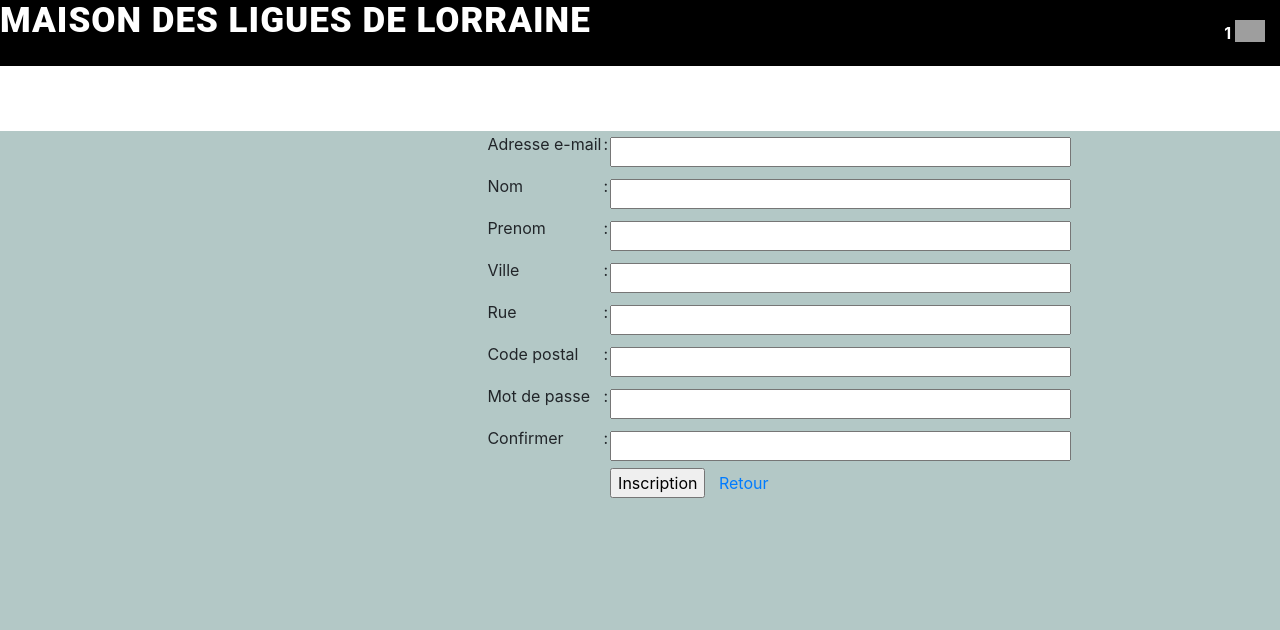
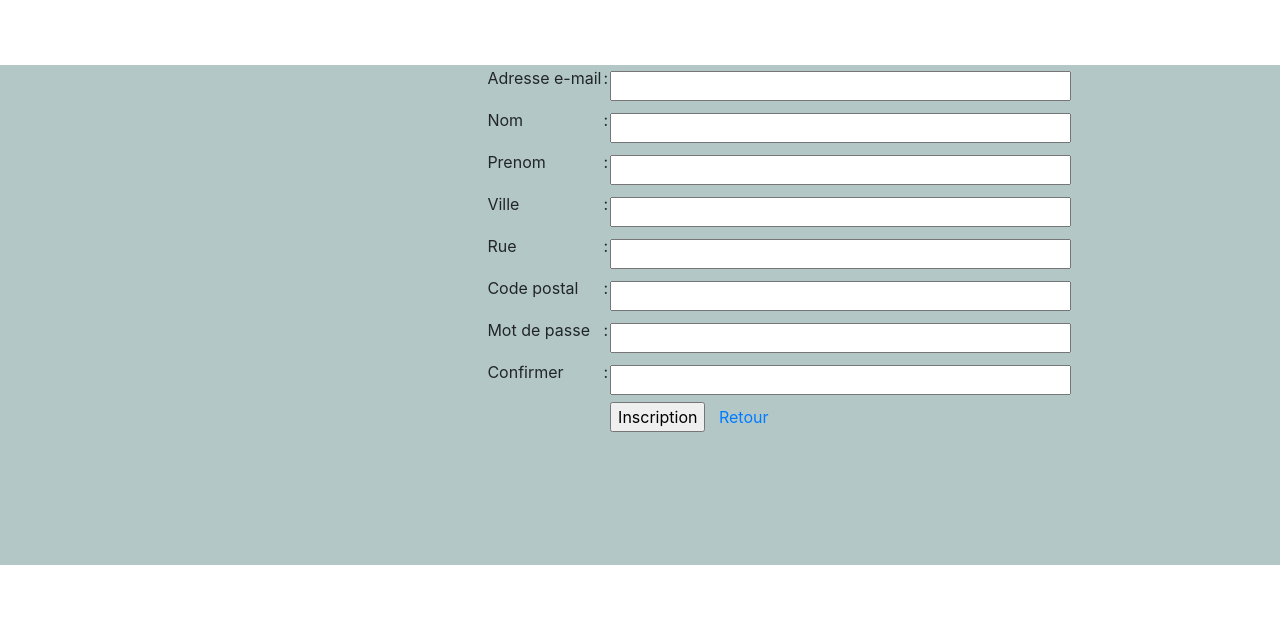
Before and after one commit to ConseillerDoriantation/M2L, a PHP site: page /inscription.php in a window 1280 px wide; the page is wider, and only the part inside the window is pictured. Shown: the top 630 px of that part. Run offline with PHP 8.4, Linux system fonts and the light colour scheme; the visitor is signed in with stand-in values (Sample User, id 1); some libraries are stand-ins or nearby versions; grey boxes are pictures that could not be loaded.

Commit message:
Update header.php

```diff
--- a/header.php
+++ b/header.php
@@ -2,13 +2,13 @@
 <?php
 	require("connexionBddID.php");
 	session_start();
-	if ($_SESSION['ok'] != "oui"){
+	if ($_SESSION['ok'] != "oui" && basename($_SERVER['PHP_SELF']) != "index.php" && basename($_SERVER['PHP_SELF']) != "inscription.php"){
 		header('Location: index.php');
 	}
 ?>
 
 <!DOCTYPE html>
-<html>
+<html lang='fr'>
 <head>
 	<title> M2L </title>
 
@@ -17,25 +17,29 @@
 	<link rel="stylesheet" media="screen" type="text/css" title="Design" href="style.css" />
 	<link rel="stylesheet" href="https://use.fontawesome.com/releases/v5.0.13/css/all.css" integrity="sha384-DNOHZ68U8hZfKXOrtjWvjxusGo9WQnrNx2sqG0tfsghAvtVlRW3tvkXWZh58N9jp" crossorigin="anonymous">
 	<link rel="stylesheet" href="https://stackpath.bootstrapcdn.com/bootstrap/4.1.3/css/bootstrap.min.css" integrity="sha384-MCw98/SFnGE8fJT3GXwEOngsV7Zt27NXFoaoApmYm81iuXoPkFOJwJ8ERdknLPMO" crossorigin="anonymous">
-
 </head>
-
-<div class="-">
-	<nav class="menu" role="navigation">
-		<div class="inner">
-
-			<div class="m-left">
-				<h1 class="logo">Maison des Ligues de Lorraine</h1>
-			</div>
-
-			<div class="m-right">
-				<div class="m-link">
-					<?php if(isset($_SESSION['ok'])){echo "<a href='".$_SESSION['typeIdentifiant']."' style='color:#FFFFFF ;'>".$_SESSION['connecte']."</a>";}?>
-					<?php if(isset($_SESSION['ok'])){echo "<a href ='deconnexion.php'><img src='deconnexion.png'></a>";}?>
-				</div>
-			</div>
-
+<?php
+	if (basename($_SERVER['PHP_SELF']) != "index.php" && basename($_SERVER['PHP_SELF']) != "inscription.php")
+	{
+	?>
+	<nav class="navbar navbar-expand-lg navbar-light bg-light">
+		<a class="navbar-brand" href="#">Maison des ligues de Lorraine</a>
+		<button class="navbar-toggler" type="button" data-toggle="collapse" data-target="#navbarText" aria-controls="navbarText" aria-expanded="false" aria-label="Toggle navigation">
+			<span class="navbar-toggler-icon"></span>
+		</button>
+		<div class="collapse navbar-collapse" id="navbarText">
+			<ul class="navbar-nav mr-auto">
+			<li class="nav-item active">
+				<a class="nav-link" href="accueil_demandeur.php">Accueil <span class="sr-only">(current)</span></a>
+			</li>
+			</ul>
+			<span class="navbar-text">
+			<?php if(isset($_SESSION['ok'])){echo "<a href='".$_SESSION['typeIdentifiant']."'>".$_SESSION['connecte']."</a>";} ?>
+			<a><i class="fas fa-sign-out-alt"></i></a>
+			</span>
 		</div>
 	</nav>
-</div>
+	<?php
+	}
+	?>
 <body>
```
